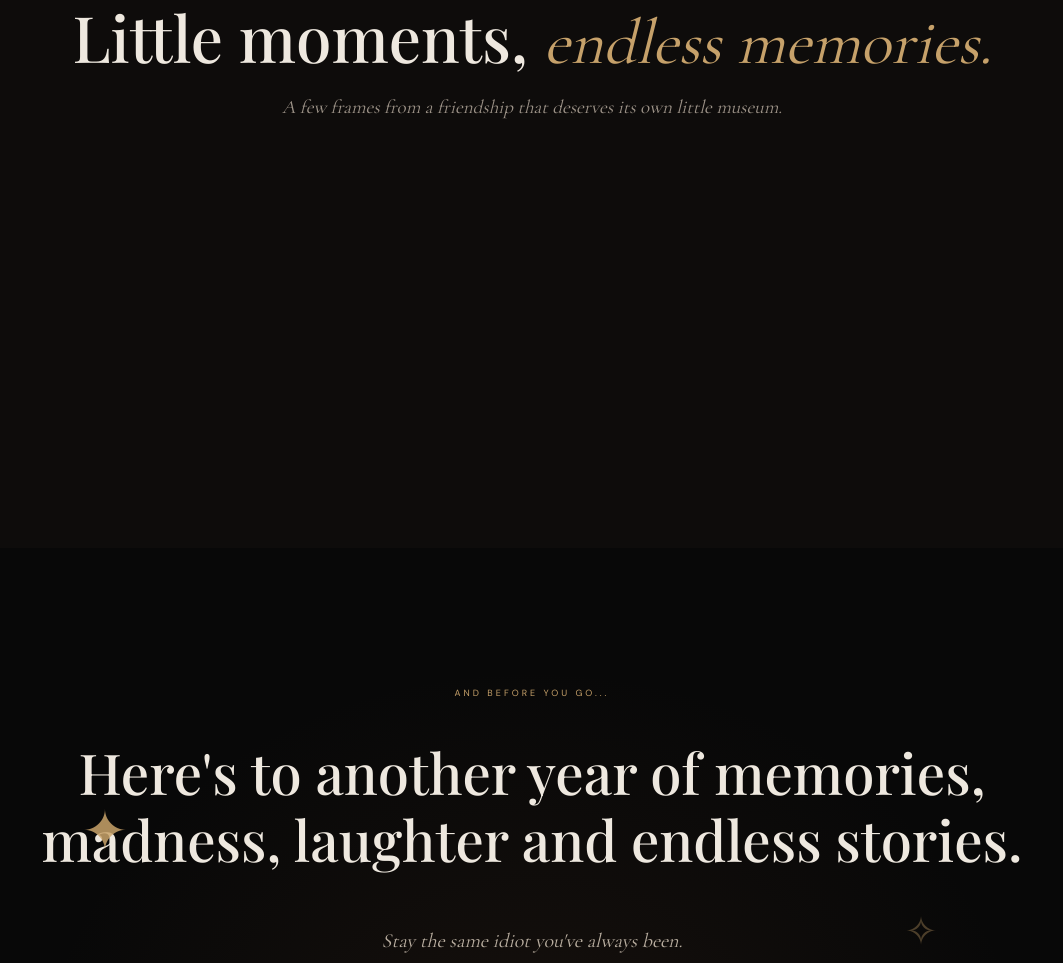
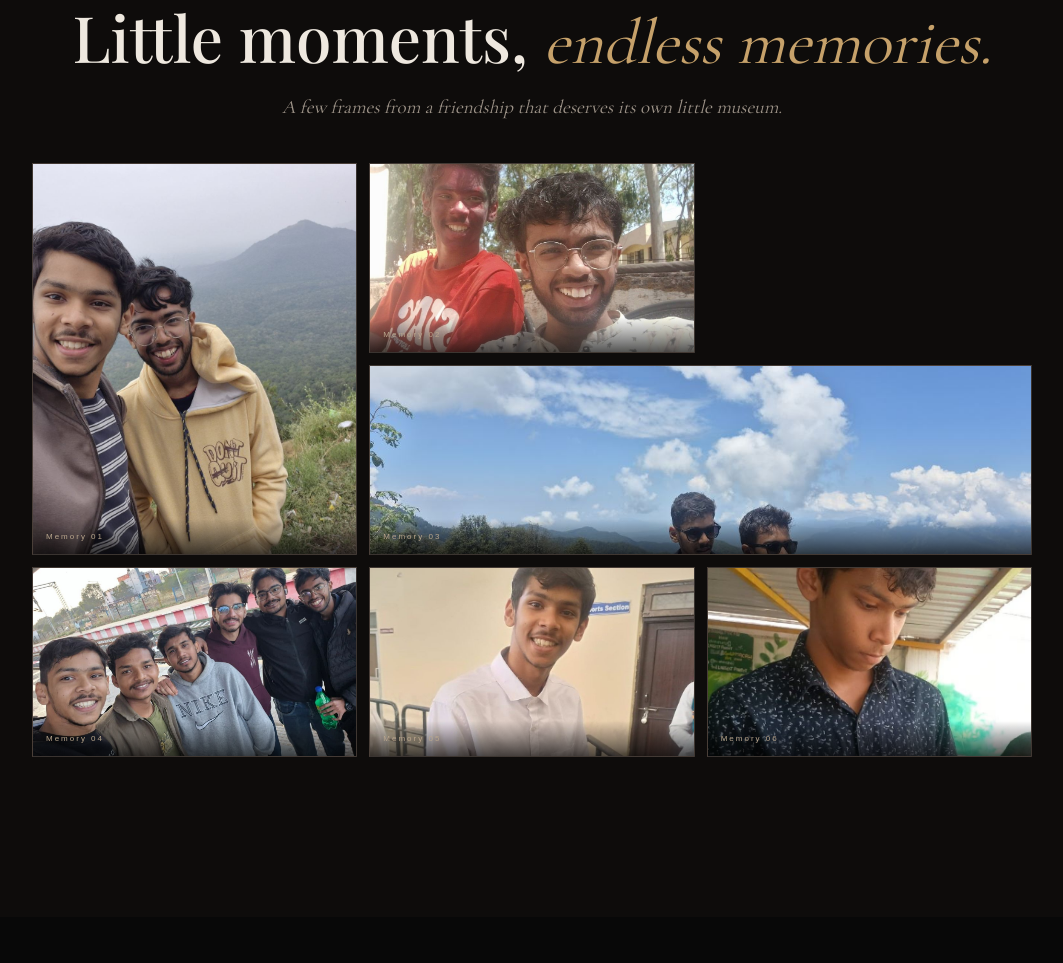
Before and after one commit to YashasweeMishra/small-gift, a plain HTML site: page index.html in a window 1280 px wide. Shown: the part 5308-6271 px from the top of the page, without its empty margins (108-1171 px from the left). Drawn offline with nearby package versions, Linux system fonts and the light colour scheme.

Commit message:
Enhance gallery with extra memory buttons
Added additional memory buttons with images to the gallery.

```diff
--- a/index.html
+++ b/index.html
@@ -138,11 +138,35 @@
       <h2>Little moments, <em>endless memories.</em></h2>
       <p class="gallery-intro">A few frames from a friendship that deserves its own little museum.</p>
       <div class="gallery-grid" id="galleryGrid">
-        <button class="gallery-item tall" data-caption="The days we will always remember"><img src="images/memory1.jpg" alt="Memory 1" onerror="this.parentElement.classList.add('empty');this.remove()"><span>Memory 01</span></button>
-        <button class="gallery-item" data-caption="One of those random perfect days"><img src="images/memory2.jpg" alt="Memory 2" onerror="this.parentElement.classList.add('empty');this.remove()"><span>Memory 02</span></button>
-        <button class="gallery-item wide" data-caption="The people, the place, the memories"><img src="images/memory3.jpg" alt="Memory 3" onerror="this.parentElement.classList.add('empty');this.remove()"><span>Memory 03</span></button>
-        <button class="gallery-item" data-caption="A moment worth keeping"><img src="images/memory4.jpg" alt="Memory 4" onerror="this.parentElement.classList.add('empty');this.remove()"><span>Memory 04</span></button>
-        <button class="gallery-item" data-caption="More memories, always"><img src="images/memory5.jpg" alt="Memory 5" onerror="this.parentElement.classList.add('empty');this.remove()"><span>Memory 05</span></button>
+        <button class="gallery-item tall" data-caption="Memory 01">
+  <img src="images/extra-memory-01.jpg" alt="Memory 01">
+  <span>Memory 01</span>
+</button>
+
+<button class="gallery-item" data-caption="Memory 02">
+  <img src="images/extra-memory-02.jpg" alt="Memory 02">
+  <span>Memory 02</span>
+</button>
+
+<button class="gallery-item wide" data-caption="Memory 03">
+  <img src="images/extra-memory-03.jpg" alt="Memory 03">
+  <span>Memory 03</span>
+</button>
+
+<button class="gallery-item" data-caption="Memory 04">
+  <img src="images/extra-memory-04.jpg" alt="Memory 04">
+  <span>Memory 04</span>
+</button>
+
+<button class="gallery-item" data-caption="Memory 05">
+  <img src="images/extra-memory-05.jpg" alt="Memory 05">
+  <span>Memory 05</span>
+</button>
+
+<button class="gallery-item" data-caption="Memory 06">
+  <img src="images/extra-memory-06.jpg" alt="Memory 06">
+  <span>Memory 06</span>
+</button>
       </div>
       <input type="file" id="photoUpload" accept="image/*" multiple hidden></label>
 
```
